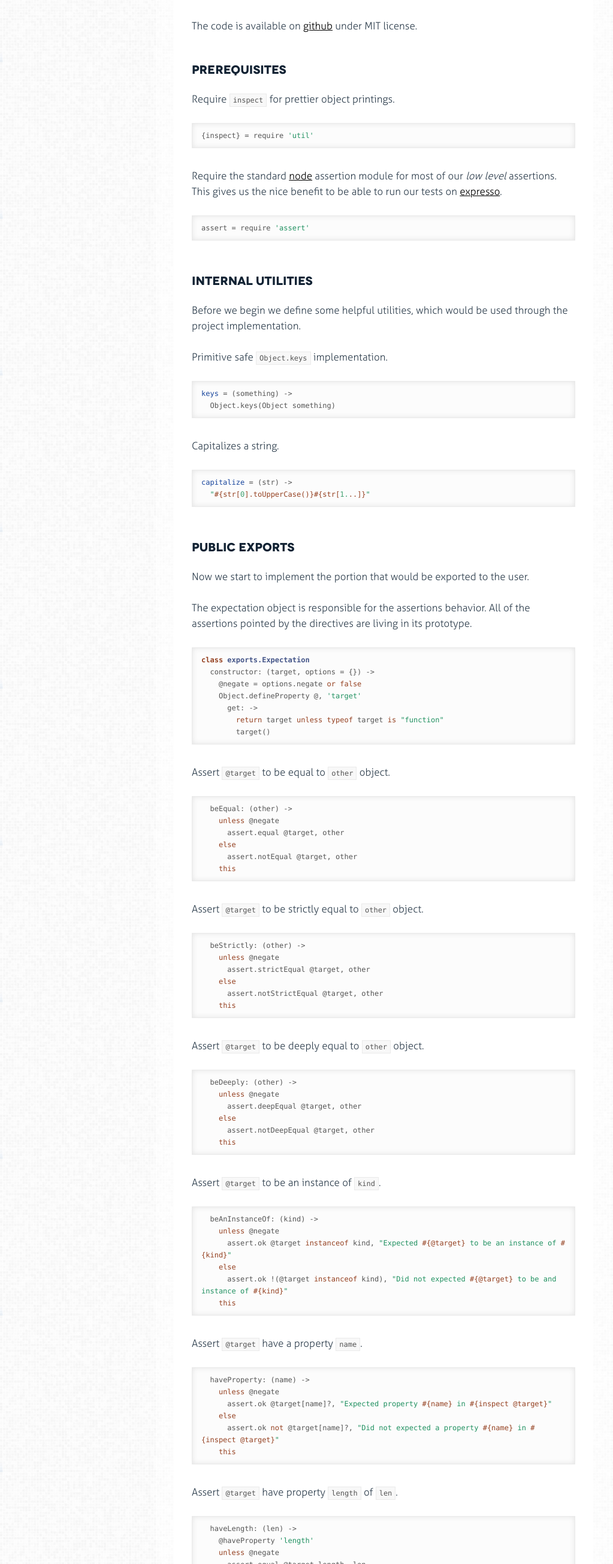
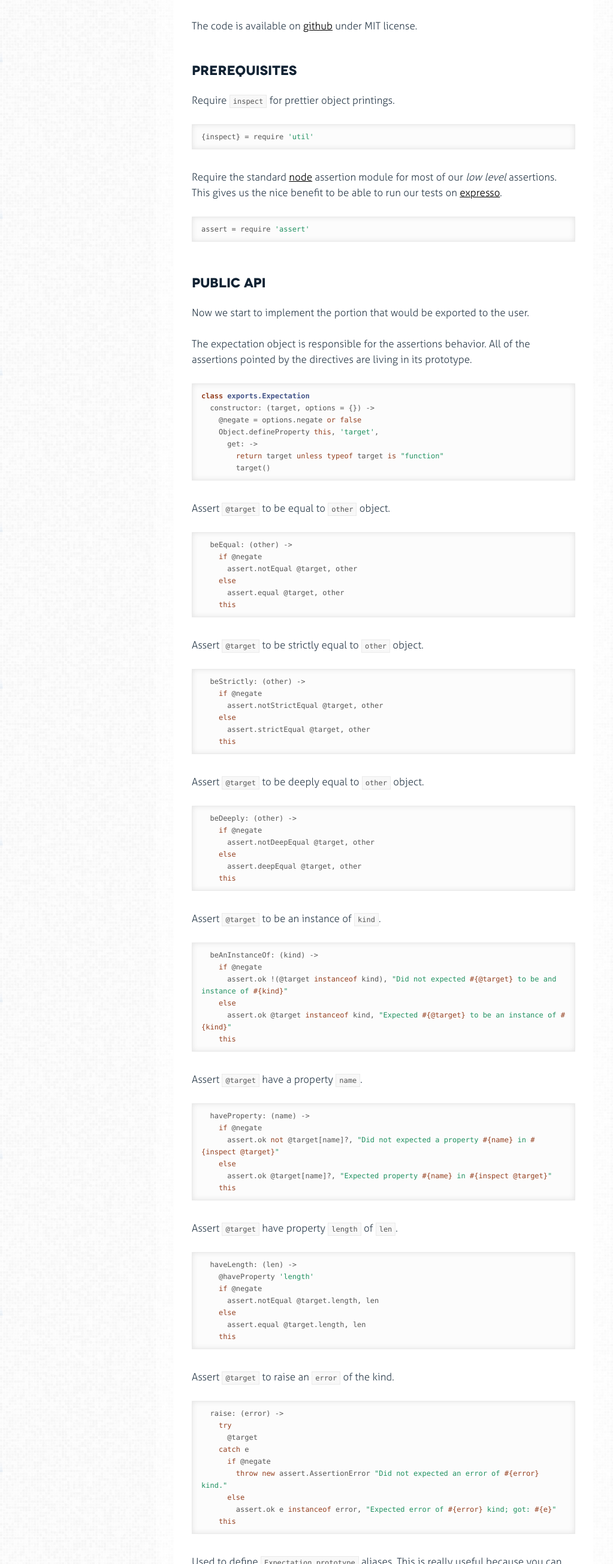
Before and after one commit to gsamokovarov/moodswing, a plain HTML site: page index.html in a window 1280 px wide. Shown: the part 941-3548 px from the top of the page at 60% size, without its empty margins (0-1023 px from the left). Drawn offline with Linux system fonts and the light colour scheme.

Commit message:
Update docs to match the latest master

```diff
--- a/index.html
+++ b/index.html
@@ -23,10 +23,10 @@
 
         <p><strong>Moodswing</strong> uses <a href="http://jashkenas.github.com/coffee-script/">CoffeeScript</a>
 to provide assertions which can look like English sentences.</p>
-<pre><code>expect(true).to be: true
-expect([]).to have: length: of: 0
-dontExpect(-&gt; null).to raise: Error
-dontExpect(&#39;this&#39;).to be: equal: to: &#39;that&#39;</code></pre>
+<pre><code class="lang-coffeescript">    expect(true).to be: true
+    expect([]).to have: length: of: 0
+    dontExpect(-&gt; null).to raise: Error
+    dontExpect(&#39;this&#39;).to be: equal: to: &#39;that&#39;</code></pre>
 <p>This is possible because of the
 <a href="http://jashkenas.github.com/coffee-script/">CoffeeScript</a> object
 <a href="http://jashkenas.github.com/coffee-script/#literals">literal</a> syntax. For
@@ -44,9 +44,13 @@ prototype with your own directives.</p>
 <p>To use moodswing just require it in your tests</p>
 <pre><code>{expect, dontExpect, Expectation} = require &#39;moodswing&#39;</code></pre>
 <p>The code is available on <a href="http://github.com/gsamokovarov/moodswing">github</a>
-under MIT license. </p>
-<h3>Prerequisites</h3>
-<p>Require <code>inspect</code> for prettier object printings.</p>
+under MIT license.</p>
+<h2>Prerequisites</h2>
+
+
+
+
+        <p>Require <code>inspect</code> for prettier object printings.</p>
 
 
           <div class='highlight'><pre>{inspect} = require <span class="string">'util'</span></pre></div>
@@ -62,27 +66,12 @@ assertions. This gives us the nice benefit to be able to run our tests on
 
 
 
-        <h3>Internal utilities</h3>
-<p>Before we begin we define some helpful utilities, which would be used
-through the project implementation.</p>
-<p>Primitive safe <code>Object.keys</code> implementation.</p>
-
-
-          <div class='highlight'><pre><span class="function"><span class="title">keys</span></span> = (something) -&gt;
-  Object.keys(Object something)</pre></div>
+        <h2>Public API</h2>
 
 
 
-        <p>Capitalizes a string.</p>
 
-
-          <div class='highlight'><pre><span class="function"><span class="title">capitalize</span></span> = (str) -&gt;
-  <span class="string">"<span class="subst">#{str[<span class="number">0</span>].toUpperCase()}</span><span class="subst">#{str[<span class="number">1.</span>..]}</span>"</span></pre></div>
-
-
-
-        <h3>Public exports</h3>
-<p>Now we start to implement the portion that would be exported to the user.</p>
+        <p>Now we start to implement the portion that would be exported to the user.</p>
 <p>The expectation object is responsible for the assertions behavior. All of the
 assertions pointed by the directives are living in its prototype.</p>
 
@@ -90,7 +79,7 @@ assertions pointed by the directives are living in its prototype.</p>
           <div class='highlight'><pre><span class="class"><span class="keyword">class</span> <span class="title">exports</span>.<span class="title">Expectation</span></span>
   constructor: (target, options = {}) -&gt;
     <span class="property">@negate</span> = options.negate <span class="keyword">or</span> <span class="literal">false</span>
-    Object.defineProperty @, <span class="string">'target'</span>
+    Object.defineProperty <span class="keyword">this</span>, <span class="string">'target'</span>,
       get: -&gt;
         <span class="keyword">return</span> target <span class="keyword">unless</span> <span class="keyword">typeof</span> target <span class="keyword">is</span> <span class="string">"function"</span>
         target()</pre></div>
@@ -101,10 +90,10 @@ assertions pointed by the directives are living in its prototype.</p>
 
 
           <div class='highlight'><pre>  beEqual: (other) -&gt;
-    <span class="keyword">unless</span> <span class="property">@negate</span>
+    <span class="keyword">if</span> <span class="property">@negate</span>
+      assert.notEqual <span class="property">@target</span>, other
+    <span class="keyword">else</span>
       assert.equal <span class="property">@target</span>, other
-    <span class="keyword">else</span>
-      assert.notEqual <span class="property">@target</span>, other
     <span class="keyword">this</span></pre></div>
 
 
@@ -113,10 +102,10 @@ assertions pointed by the directives are living in its prototype.</p>
 
 
           <div class='highlight'><pre>  beStrictly: (other) -&gt;
-    <span class="keyword">unless</span> <span class="property">@negate</span>
+    <span class="keyword">if</span> <span class="property">@negate</span>
+      assert.notStrictEqual <span class="property">@target</span>, other
+    <span class="keyword">else</span>
       assert.strictEqual <span class="property">@target</span>, other
-    <span class="keyword">else</span>
-      assert.notStrictEqual <span class="property">@target</span>, other
     <span class="keyword">this</span></pre></div>
 
 
@@ -125,10 +114,10 @@ assertions pointed by the directives are living in its prototype.</p>
 
 
           <div class='highlight'><pre>  beDeeply: (other) -&gt;
-    <span class="keyword">unless</span> <span class="property">@negate</span>
+    <span class="keyword">if</span> <span class="property">@negate</span>
+      assert.notDeepEqual <span class="property">@target</span>, other
+    <span class="keyword">else</span>
       assert.deepEqual <span class="property">@target</span>, other
-    <span class="keyword">else</span>
-      assert.notDeepEqual <span class="property">@target</span>, other
     <span class="keyword">this</span></pre></div>
 
 
@@ -137,10 +126,10 @@ assertions pointed by the directives are living in its prototype.</p>
 
 
           <div class='highlight'><pre>  beAnInstanceOf: (kind) -&gt;
-    <span class="keyword">unless</span> <span class="property">@negate</span>
+    <span class="keyword">if</span> <span class="property">@negate</span>
+      assert.ok !(<span class="property">@target</span> <span class="keyword">instanceof</span> kind), <span class="string">"Did not expected <span class="subst">#{@target}</span> to be and instance of <span class="subst">#{kind}</span>"</span>
+    <span class="keyword">else</span>
       assert.ok <span class="property">@target</span> <span class="keyword">instanceof</span> kind, <span class="string">"Expected <span class="subst">#{@target}</span> to be an instance of <span class="subst">#{kind}</span>"</span>
-    <span class="keyword">else</span>
-      assert.ok !(<span class="property">@target</span> <span class="keyword">instanceof</span> kind), <span class="string">"Did not expected <span class="subst">#{@target}</span> to be and instance of <span class="subst">#{kind}</span>"</span>
     <span class="keyword">this</span></pre></div>
 
 
@@ -149,10 +138,10 @@ assertions pointed by the directives are living in its prototype.</p>
 
 
           <div class='highlight'><pre>  haveProperty: (name) -&gt;
-    <span class="keyword">unless</span> <span class="property">@negate</span>
+    <span class="keyword">if</span> <span class="property">@negate</span>
+      assert.ok <span class="keyword">not</span> <span class="property">@target</span>[name]?, <span class="string">"Did not expected a property <span class="subst">#{name}</span> in <span class="subst">#{inspect @target}</span>"</span>
+    <span class="keyword">else</span>
       assert.ok <span class="property">@target</span>[name]?, <span class="string">"Expected property <span class="subst">#{name}</span> in <span class="subst">#{inspect @target}</span>"</span>
-    <span class="keyword">else</span>
-      assert.ok <span class="keyword">not</span> <span class="property">@target</span>[name]?, <span class="string">"Did not expected a property <span class="subst">#{name}</span> in <span class="subst">#{inspect @target}</span>"</span>
     <span class="keyword">this</span></pre></div>
 
 
@@ -162,10 +151,10 @@ assertions pointed by the directives are living in its prototype.</p>
 
           <div class='highlight'><pre>  haveLength: (len) -&gt;
     <span class="property">@haveProperty</span> <span class="string">'length'</span>
-    <span class="keyword">unless</span> <span class="property">@negate</span>
+    <span class="keyword">if</span> <span class="property">@negate</span>
+      assert.notEqual <span class="property">@target</span>.length, len
+    <span class="keyword">else</span>
       assert.equal <span class="property">@target</span>.length, len
-    <span class="keyword">else</span>
-      assert.notEqual <span class="property">@target</span>.length, len
     <span class="keyword">this</span></pre></div>
 
 
@@ -177,10 +166,10 @@ assertions pointed by the directives are living in its prototype.</p>
     <span class="keyword">try</span>
       <span class="property">@target</span>
     <span class="keyword">catch</span> e
-      <span class="keyword">unless</span> <span class="property">@negate</span>
+      <span class="keyword">if</span> <span class="property">@negate</span>
+        <span class="keyword">throw</span> <span class="keyword">new</span> assert.AssertionError <span class="string">"Did not expected an error of <span class="subst">#{error}</span> kind."</span>
+      <span class="keyword">else</span>
         assert.ok e <span class="keyword">instanceof</span> error, <span class="string">"Expected error of <span class="subst">#{error}</span> kind; got: <span class="subst">#{e}</span>"</span>
-      <span class="keyword">else</span>
-        <span class="keyword">throw</span> <span class="keyword">new</span> assert.AssertionError <span class="string">"Did not expected an error of <span class="subst">#{error}</span> kind."</span>
     <span class="keyword">this</span></pre></div>
 
 
@@ -280,6 +269,29 @@ after <code>expect</code>.</p>
 
 
 
+        <h2>Helpers</h2>
+
+
+
+
+        <p>Before we begin we define some helpful utilities, which would be used
+through the project implementation.</p>
+<p>Primitive safe <code>Object.keys</code> implementation.</p>
+
+
+          <div class='highlight'><pre><span class="function"><span class="title">keys</span></span> = (something) -&gt;
+  Object.keys(Object something)</pre></div>
+
+
+
+        <p>Capitalizes a string.</p>
+
+
+          <div class='highlight'><pre><span class="function"><span class="title">capitalize</span></span> = (str) -&gt;
+  <span class="string">"<span class="subst">#{str[<span class="number">0</span>].toUpperCase()}</span><span class="subst">#{str[<span class="number">1.</span>..]}</span>"</span></pre></div>
+
+
+
         <p>Have fun.</p>
 
 
```
